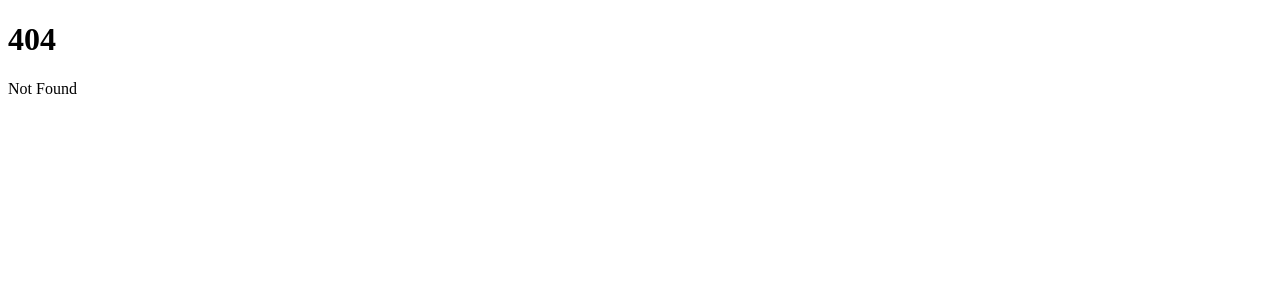
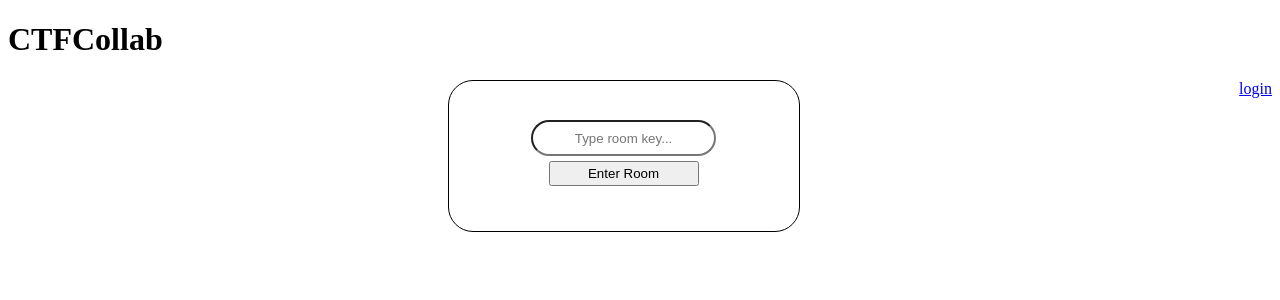
Before and after one commit to digitaldisarray/CTFCollab, a SvelteKit app: page /about in a window 1280 px wide. Before the commit this address had no page. Shown: the top 300 px of the page. Built offline with nearby package versions, Linux system fonts and the light colour scheme.

Commit message:
adding about page

```diff
--- /dev/null
+++ b/src/routes/about/+page.svelte
@@ -0,0 +1,13 @@
+
+<script>
+    import JoinRoom from "../../components/JoinRoom.svelte";
+</script>
+<style>
+    a {
+        float: right;
+    }
+</style>
+<h1>CTFCollab</h1>
+
+<a href='/login'>login</a>
+<JoinRoom/>
```
